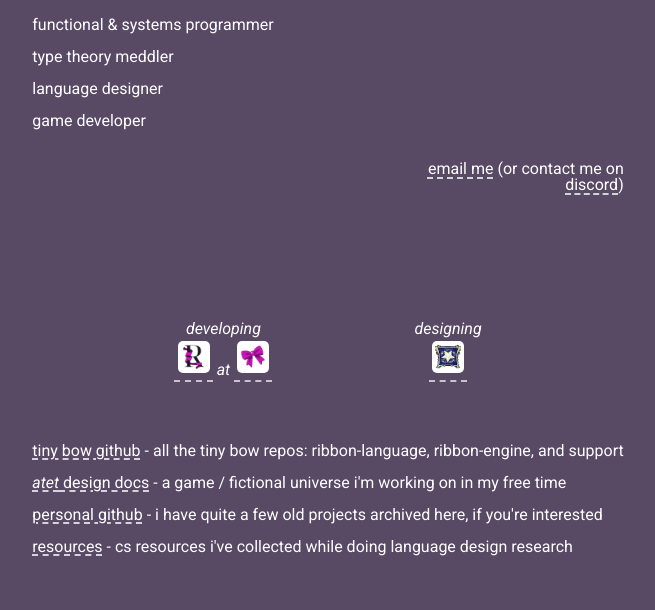
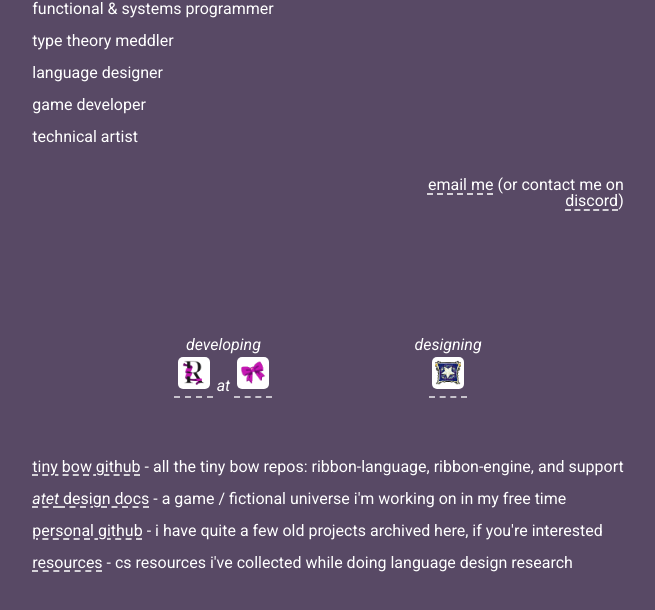
Before and after one commit to noxabellus/noxabellus.github.io, a website: page index.html in a window 1280 px wide. Shown: the part 170-780 px from the top of the page, without its empty margins (312-967 px from the left). Drawn offline with Linux system fonts and the light colour scheme.

Commit message:
update bio

```diff
--- a/index.html
+++ b/index.html
@@ -52,6 +52,7 @@
                         <p>type theory meddler</p>
                         <p>language designer</p>
                         <p>game developer</p>
+                        <p>technical artist</p>
                     </div>
 
                     <p id="bio-contact">
```
